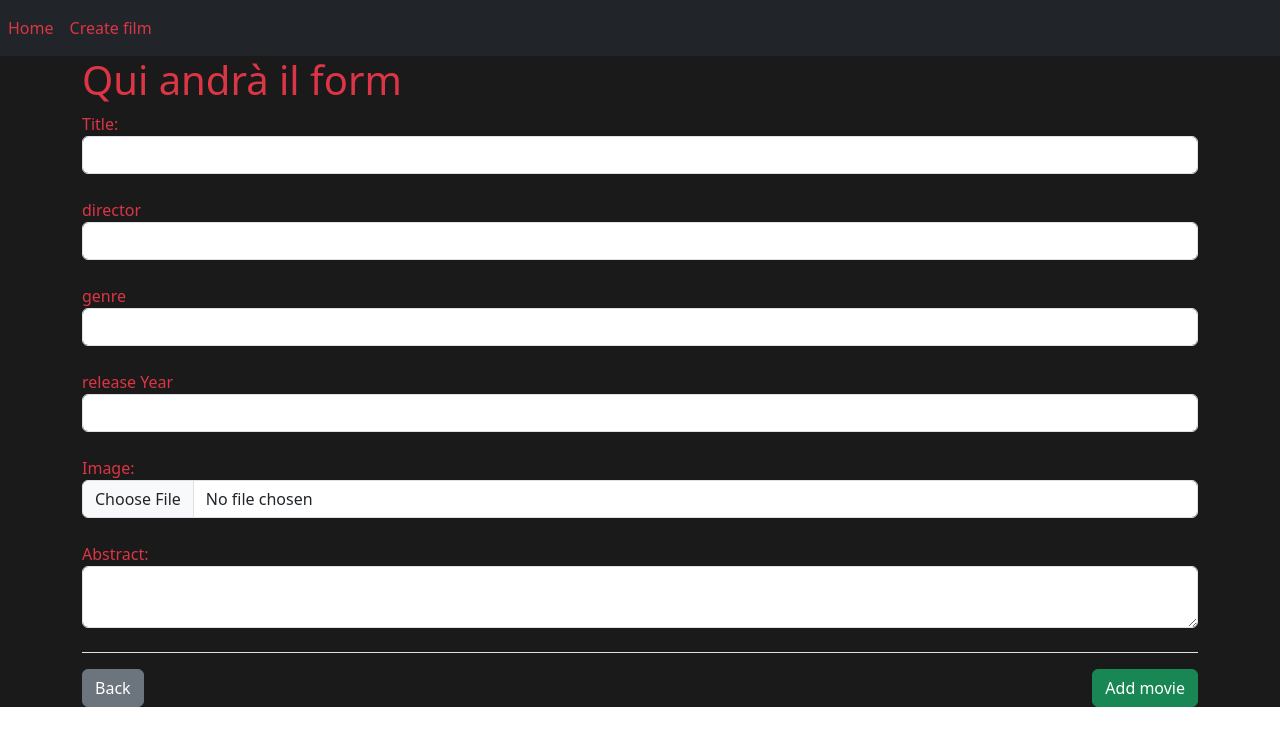
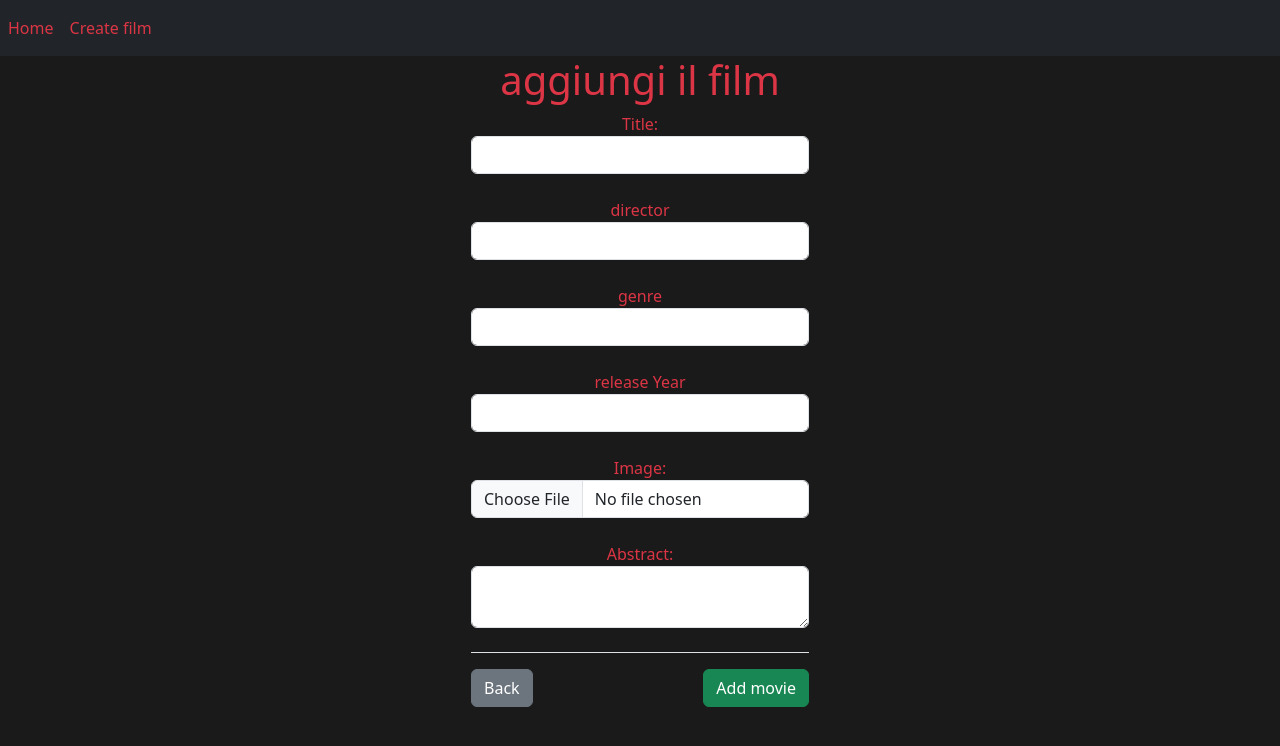
Before and after one commit to manuelpezzi/webapp-react, a React (Vite) app: page /movie/create in a window 1280 px wide. Shown: the top 746 px of the page. Built offline with nearby package versions, Linux system fonts and the light colour scheme.

Commit message:
add loader,mod css

```diff
--- a/src/App.jsx
+++ b/src/App.jsx
@@ -2,11 +2,15 @@ import DefaultLayout from './layouts/DefaultLayout';
 import { Routes, Route, BrowserRouter } from 'react-router-dom';
 import HomePage from './pages/Homepage';
 import MoviePage from './pages/MoviePage';
-
+import GlobalContext from './contexts/globalContext';
+import { useState } from 'react';
 import CreateMoviePage from './pages/CreateMoviePage';
+import React from 'react';
 function App() {
+  const [isLoading, setIsLoading] = useState(false)
   return (
     <>
+      <GlobalContext.Provider value={{ isLoading, setIsLoading }}>
         <BrowserRouter>
           <Routes>
             <Route Component={DefaultLayout}>
@@ -18,6 +22,7 @@ function App() {
             </Route>
           </Routes>
         </BrowserRouter>
+      </GlobalContext.Provider>
     </>
   );
 }
--- /dev/null
+++ b/src/components/loader.jsx
@@ -0,0 +1,9 @@
+export default function Loader() {
+    return (
+        <>
+            <div className="overlay">
+                <div className="spinner-border text-primary" role="status"></div>
+            </div>
+        </>
+    );
+}
--- /dev/null
+++ b/src/contexts/globalContext.js
@@ -0,0 +1,5 @@
+import { createContext } from 'react';
+
+const GlobalContext = createContext();
+
+export default GlobalContext;
--- a/src/index.css
+++ b/src/index.css
@@ -1,3 +1,29 @@
 #root {
     background-color: rgba(0, 0, 0, 0.899)
 }
+
+.overlay {
+    position: fixed;
+    top: 0;
+    left: 0;
+    width: 100%;
+    height: 100%;
+    background-color: rgba(0, 0, 0, 0.5);
+    z-index: 100;
+
+    display: flex;
+    align-items: center;
+    justify-content: center;
+
+    .spinner-border {
+        width: 200px;
+        height: 200px;
+        font-size: 2rem;
+    }
+}
+
+.film-add {
+    height: 100vh;
+    place-items: center;
+    text-align: center;
+}
--- a/src/layouts/DefaultLayout.jsx
+++ b/src/layouts/DefaultLayout.jsx
@@ -1,6 +1,14 @@
 import Header from "../components/Header";
 import { Outlet } from "react-router-dom";
+
+
+import GlobalContext from "../contexts/globalContext";
+import Loader from "../components/loader";
+import { useContext } from "react";
 export default function DefaultLayout() {
+
+    const { isLoading } = useContext(GlobalContext)
+
     return (
         <>
             <Header />
@@ -8,6 +16,7 @@ export default function DefaultLayout() {
                 <Outlet />
 
             </main>
+            {isLoading && <Loader />}
         </>
     );
 }
--- a/src/pages/CreateMoviePage.jsx
+++ b/src/pages/CreateMoviePage.jsx
@@ -49,7 +49,8 @@ export default function CreateMoviePage() {
 
     return (
         <>
-            <h1 className='text-danger'>Qui andrà il form</h1>
+            <div className='film-add'>
+                <h1 className='text-danger'>aggiungi il film</h1>
 
                 <section className='text-danger' >
                     <form onSubmit={handleSubmit}>
@@ -127,6 +128,7 @@ export default function CreateMoviePage() {
                         </div>
                     </form>
                 </section>
+            </div>
         </>
     );
 }
--- a/src/pages/Homepage.jsx
+++ b/src/pages/Homepage.jsx
@@ -1,11 +1,16 @@
 import MovieCard from '../components/MovieCard'
 import axios from 'axios';
-import { useState, useEffect } from 'react';
+import { useState, useEffect, useContext } from 'react';
+import GlobalContext from '../contexts/globalContext';
 export default function HomePage() {
     const [movies, setMoives] = useState([]);
 
+    const { setIsLoading } = useContext(GlobalContext)
+
     const fetchMovies = () => {
         console.log('fetching movies...');
+
+        setIsLoading(true)
 
         axios.get('http://localhost:3000/movies')
             .then((res) => {
@@ -13,7 +18,8 @@ export default function HomePage() {
             })
             .catch((error) => {
                 console.log(error);
-            });
+            })
+            .then(() => setIsLoading(false));
 
     }
     const renderMovies = () => {
```
Lines whose indentation alone changed are shown as unchanged.
